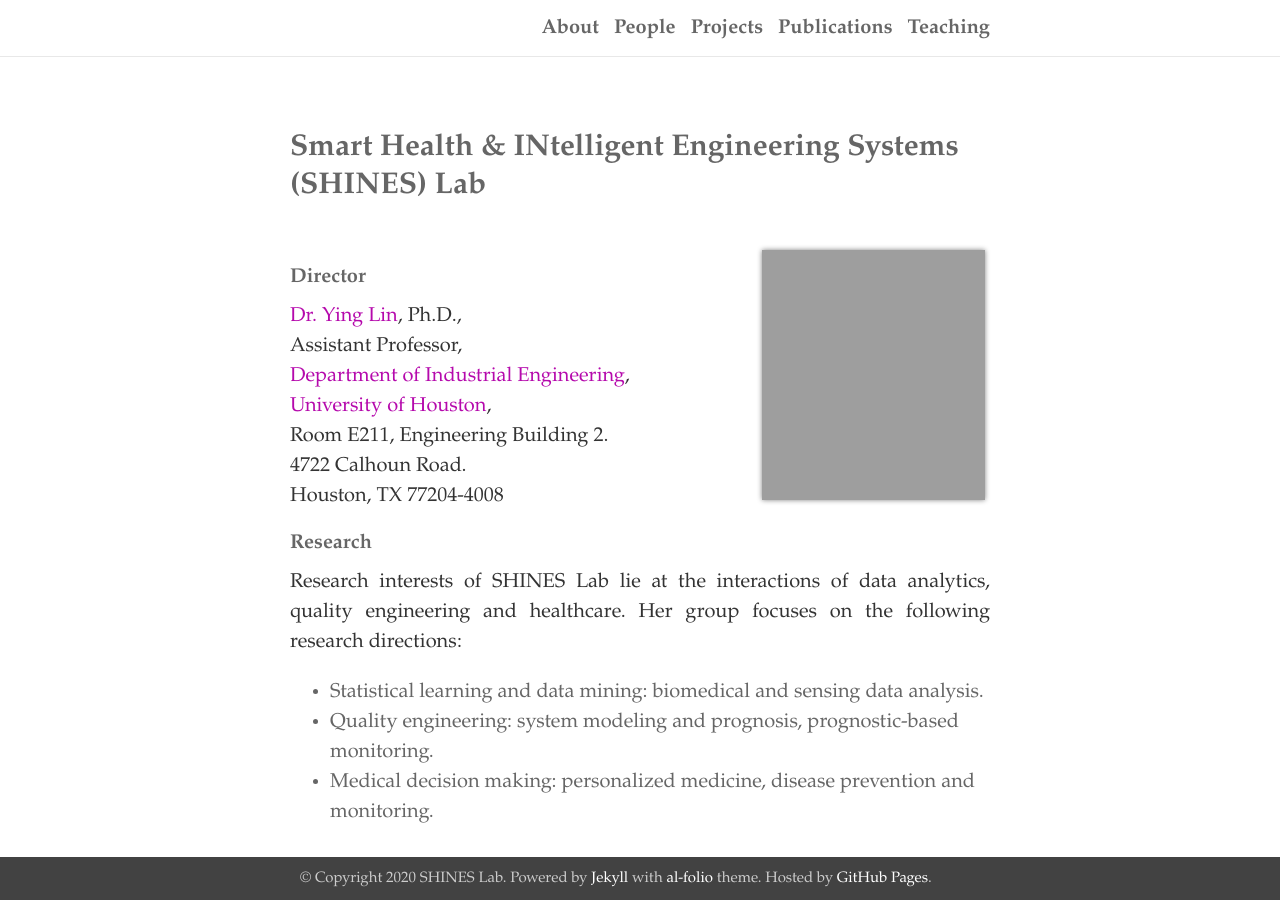
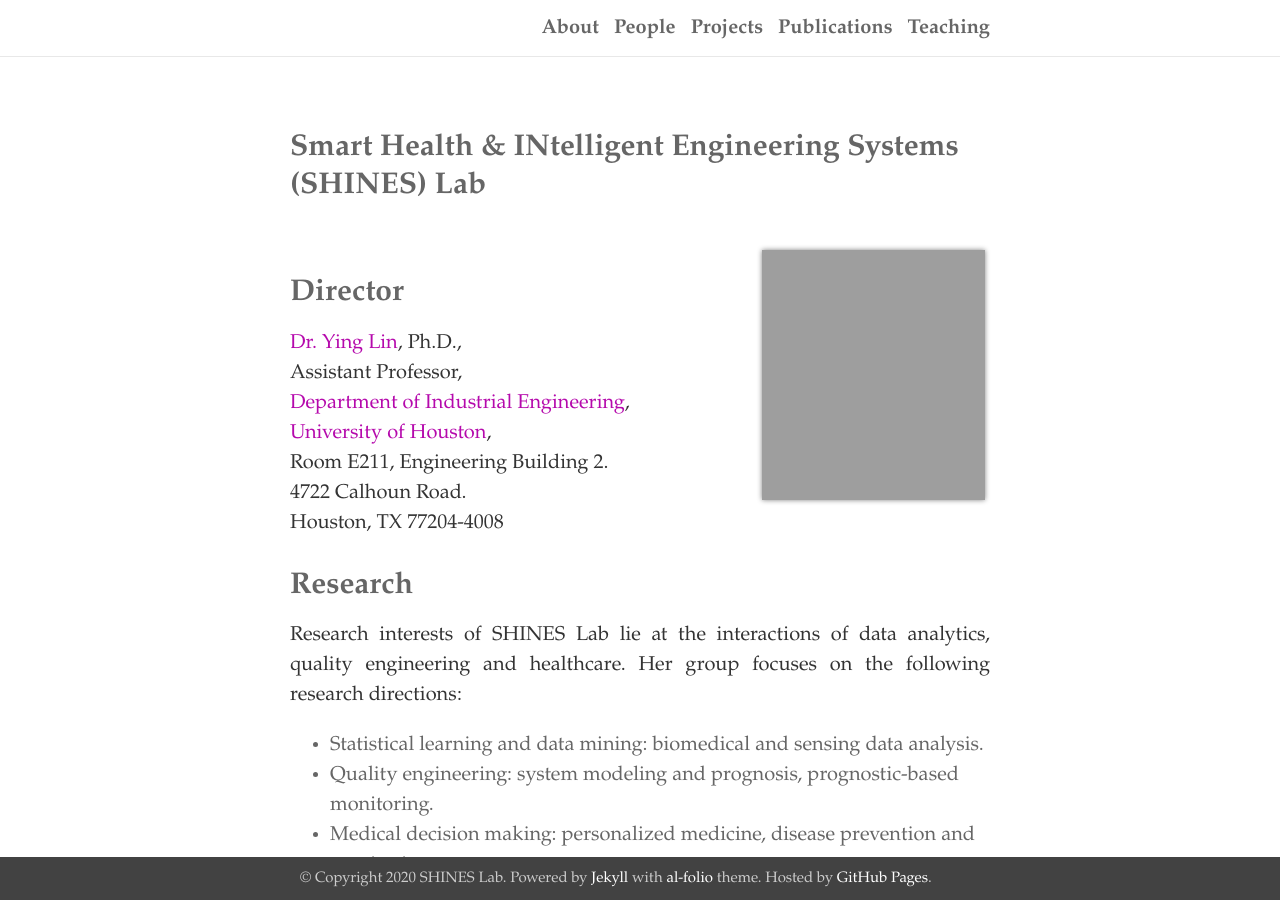
Before and after one commit to shines-lab/shines-lab.github.io, a Jekyll site: the page built from _pages/about.md, in a window 1280 px wide and 900 px high. Built offline with Jekyll 4.4.1, drawn with Linux system fonts in a browser that asks for light colours.

```diff
--- a/_pages/about.md
+++ b/_pages/about.md
@@ -8,7 +8,7 @@ profile:
 news: true
 social: true
 ---
-#### **Director**
+### **Director**
 <a href="http://www.ie.uh.edu/faculty/lin">Dr. Ying Lin</a>, Ph.D.,
 Assistant Professor,
 <a href="http://www.ie.uh.edu">Department of Industrial Engineering</a>,
@@ -17,7 +17,7 @@ Room E211, Engineering Building 2.
 4722 Calhoun Road.
 Houston, TX  77204-4008
 
-#### **Research**
+### **Research**
 
 <p align="justify">Research interests of SHINES Lab lie at the interactions of data analytics, quality engineering and healthcare. Her group focuses on the following research directions:</p>
 
```
